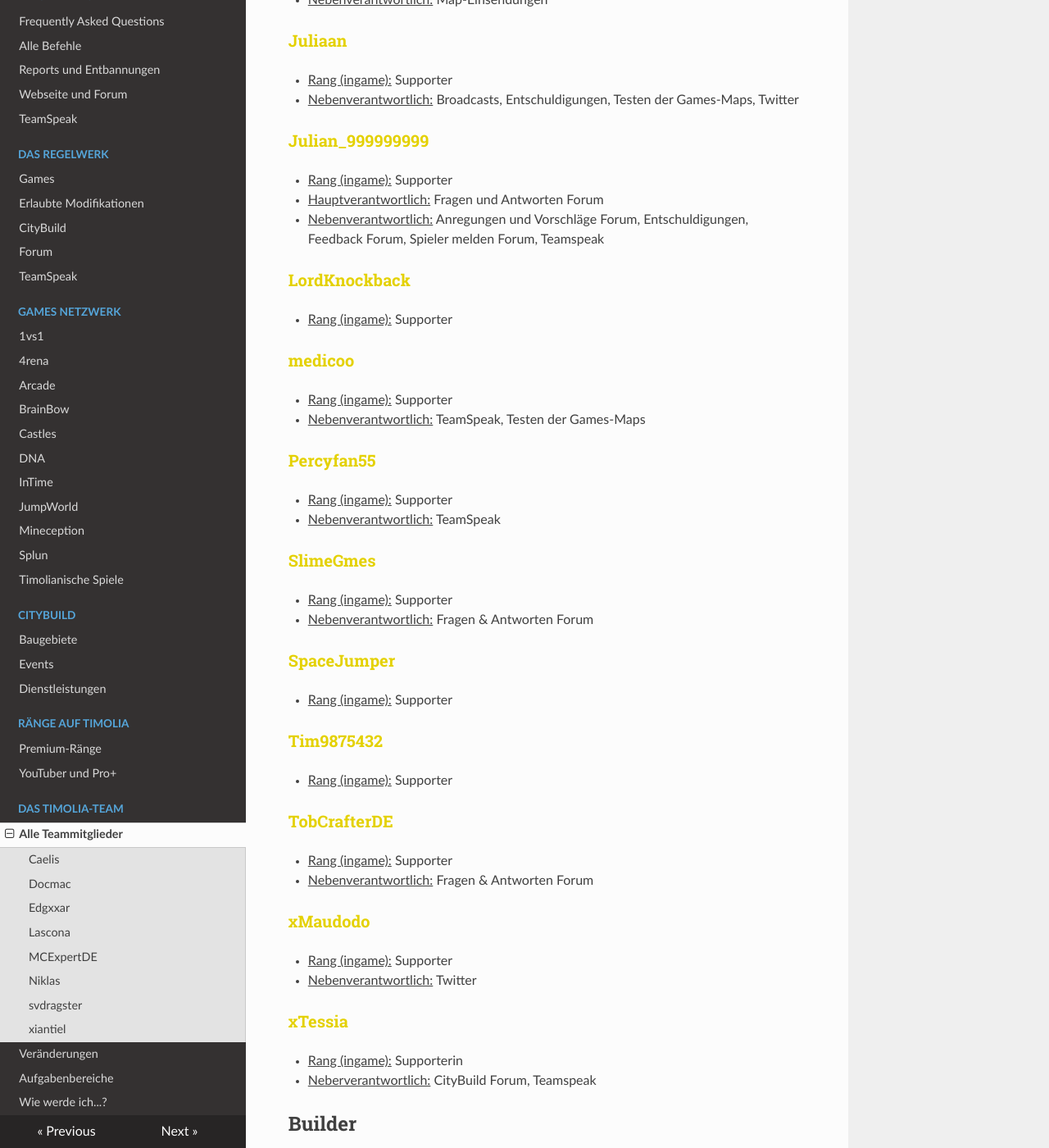
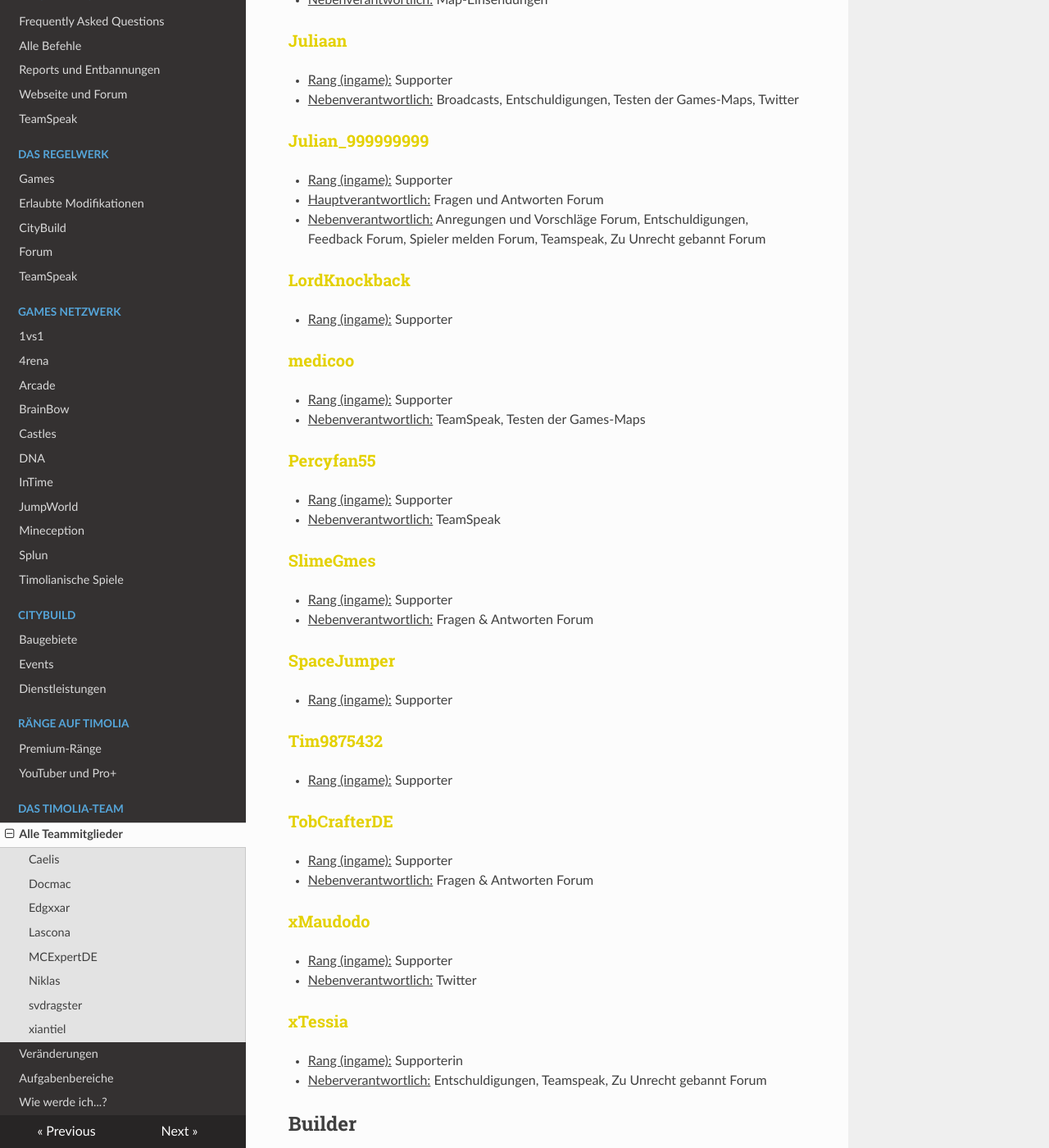
Before and after one commit to TimoliaDE/HowTo, an MkDocs documentation site: the page built from docs/team/members.md, in a window 1280 px wide and 1400 px high, scrolled down 5789 px. Shown: the whole window at 82% size. Built offline with MkDocs 1.6.1, drawn with Linux system fonts in a browser that asks for light colours; nearby versions of some CDN libraries; old or Windows-style settings are respelled for this version of MkDocs.

Commit message:
Update members.md

```diff
--- a/docs/team/members.md
+++ b/docs/team/members.md
@@ -187,7 +187,7 @@ Sie stehen für alle grundlegenden Fragen und Reports zur Verfügung und sind di
 ### <strong><span style="color:#E4D100">Julian_999999999</span></strong>
 - <u>Rang (ingame):</u> Supporter
 - <u>Hauptverantwortlich:</u> Fragen und Antworten Forum
-- <u>Nebenverantwortlich:</u> Anregungen und Vorschläge Forum, Entschuldigungen, Feedback Forum, Spieler melden Forum, Teamspeak
+- <u>Nebenverantwortlich:</u> Anregungen und Vorschläge Forum, Entschuldigungen, Feedback Forum, Spieler melden Forum, Teamspeak, Zu Unrecht gebannt Forum
 
 ### <strong><span style="color:#E4D100">LordKnockback</span></strong>
 - <u>Rang (ingame):</u> Supporter
@@ -220,7 +220,7 @@ Sie stehen für alle grundlegenden Fragen und Reports zur Verfügung und sind di
 
 ###<strong><span style="color:#E4D100">xTessia</span></strong>
 - <u>Rang (ingame):</u> Supporterin
-- <u>Neberverantwortlich:</u> CityBuild Forum, Teamspeak
+- <u>Neberverantwortlich:</u> Entschuldigungen, Teamspeak, Zu Unrecht gebannt Forum
 
 
 ## Builder
```
